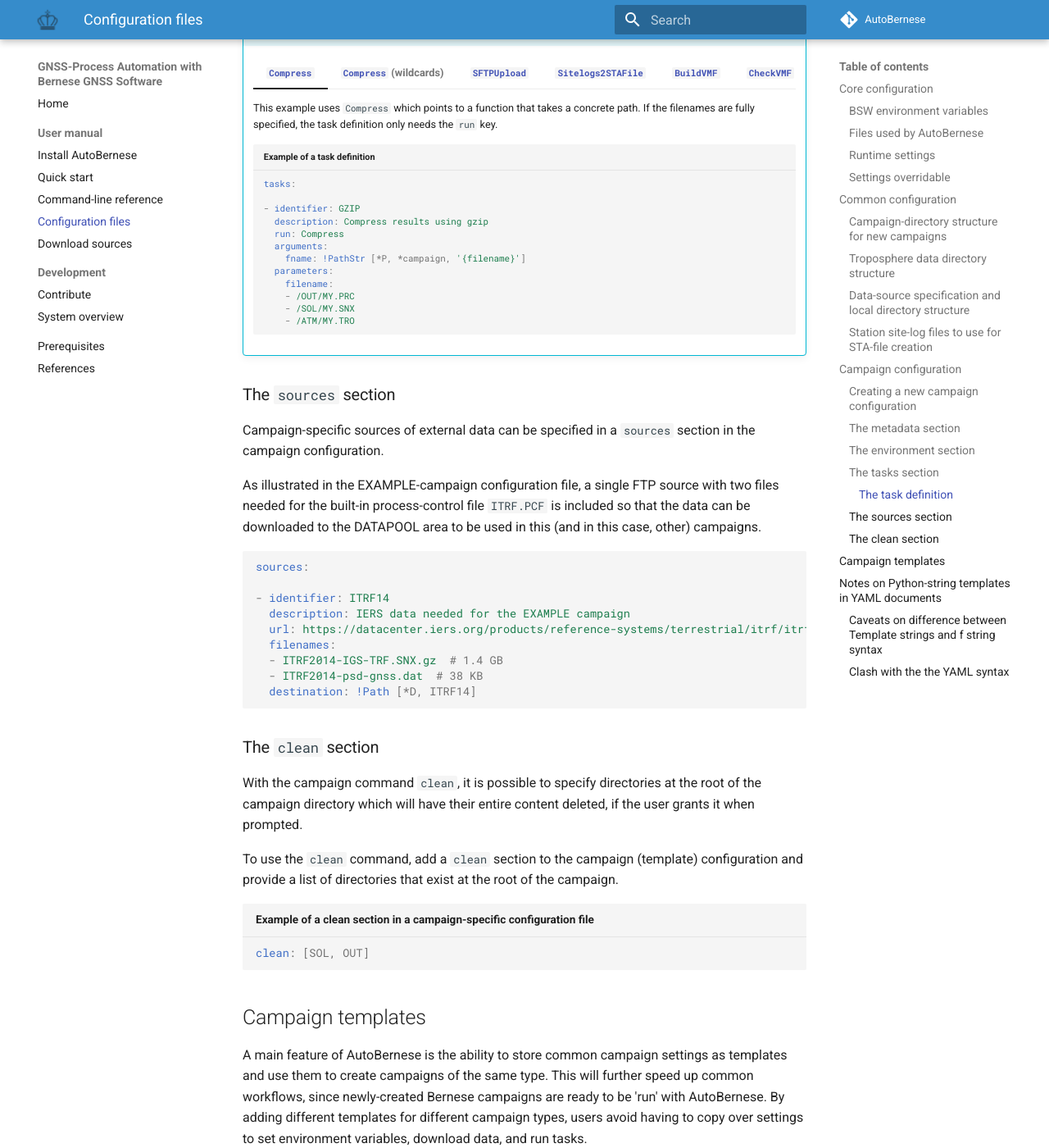
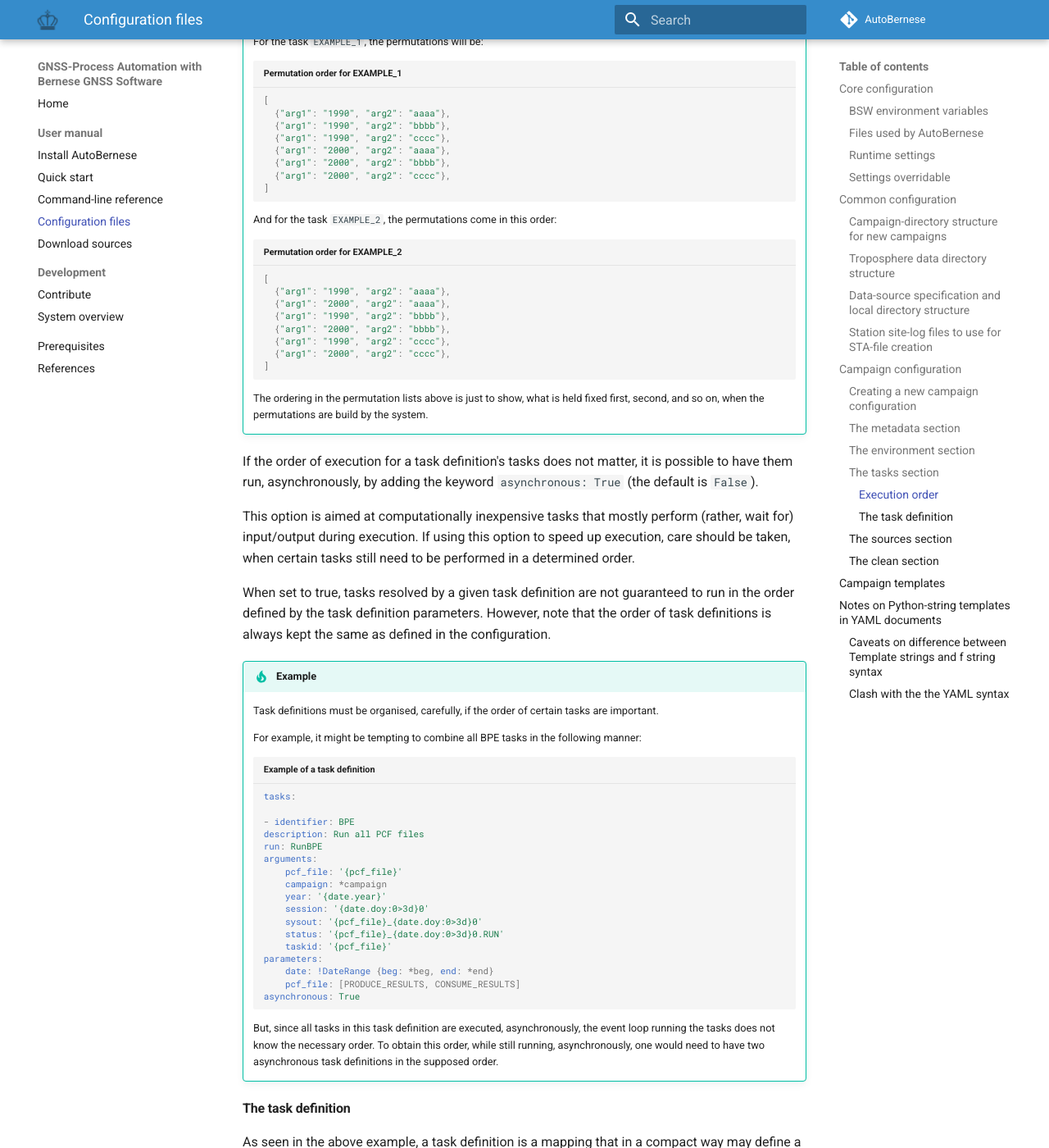
Before and after one commit to SDFIdk/AutoBernese, an MkDocs documentation site: the page built from docs/manual/configuration-files.md, in a window 1280 px wide and 1400 px high, scrolled down 13573 px. Shown: the whole window at 82% size. Built offline with MkDocs 1.6.1 and Material for MkDocs 9.7.7, drawn with Linux system fonts in a browser that asks for light colours; comment, search, counter and statistics services are not loaded; some of the changed text lies outside the part shown.

Commit message:
feat: Add asynchronous task runner
Document this and permutation order in docs on tasks section.

Added asynchronous key-word-argument to task definition in to manage what is sync and async.

````diff
--- a/docs/manual/configuration-files.md
+++ b/docs/manual/configuration-files.md
@@ -450,6 +450,136 @@ campaign. The sequence is generated at runtime, when the YAML aliases `*beg` and
 `*end` are sent to a custom constructor in AutoBernese by using the custom YAML
 tag `!DateRange` in front of the mapping.
 
+#### Execution order
+
+In general, task definitions can be seen as separate steps, and the tasks they
+define are sub-steps. The order in which task definitions are written in the
+configuration file, is the order in which they will be executed. The obvious
+reason for this is the need for imposing the logical structure of the workflow
+to the system performing the tasks.
+
+The task-definition tasks are essentially running the same function with
+different arguments. As mentioned, tasks are executed sequentially, in the order
+they are defined. A task thus has a fixed thing to run, with only the actual
+arguments being varied. The argument permutations are generated so that the
+top-most parameter being used changes the slowest, as it is only going through
+its possible values once. The next parameter goes through its values twice, and
+so on to the bottom-most parameter which goes through all its values as many
+times as there are parameters above it plus one.
+
+In practise this means that one should consider the order of parameters, when
+writing a task definition.
+
+!!! tip "Example"
+
+    In the tasks below, the only difference is in the order of entries in the
+    parameter section.
+
+    The two examples may do the same thing, but the order of the parameter
+    permutations will be different, and thus the order in which each call to to the
+    underlying API function.
+
+    ```yaml
+    tasks:
+
+    - identifier: EXAMPLE_1
+      description: Non-existing dummy task
+      run: SomeExample
+      arguments:
+        arg1: '{date.year}'
+        arg2: '{station}'
+      parameters:
+        date: [1990-01-01, 2000-01-01]
+        station: [aaaa, bbbb, cccc]
+
+    - identifier: EXAMPLE_2
+      description: Non-existing dummy task
+      run: SomeExample
+      arguments:
+        arg1: '{date.year}'
+        arg2: '{station}'
+      parameters:
+        station: [aaaa, bbbb, cccc]
+        date: [1990-01-01, 2000-01-01]
+    ```
+
+    For the task `EXAMPLE_1`, the permutations will be:
+
+    ```yaml title="Permutation order for EXAMPLE_1"
+    [
+      {"arg1": "1990", "arg2": "aaaa"},
+      {"arg1": "1990", "arg2": "bbbb"},
+      {"arg1": "1990", "arg2": "cccc"},
+      {"arg1": "2000", "arg2": "aaaa"},
+      {"arg1": "2000", "arg2": "bbbb"},
+      {"arg1": "2000", "arg2": "cccc"},
+    ]
+    ```
+
+    And for the task `EXAMPLE_2`, the permutations come in this order:
+
+    ```yaml title="Permutation order for EXAMPLE_2"
+    [
+      {"arg1": "1990", "arg2": "aaaa"},
+      {"arg1": "2000", "arg2": "aaaa"},
+      {"arg1": "1990", "arg2": "bbbb"},
+      {"arg1": "2000", "arg2": "bbbb"},
+      {"arg1": "1990", "arg2": "cccc"},
+      {"arg1": "2000", "arg2": "cccc"},
+    ]
+    ```
+
+    The ordering in the permutation lists above is just to show, what is held
+    fixed first, second, and so on, when the permutations are build by the
+    system.
+
+If the order of execution for a task definition's tasks does not matter, it is
+possible to have them run, asynchronously, by adding the keyword `asynchronous:
+True` (the default is `False`).
+
+This option is aimed at computationally inexpensive tasks that mostly perform
+(rather, wait for) input/output during execution. If using this option to speed
+up execution, care should be taken, when certain tasks still need to be
+performed in a determined order.
+
+When set to true, tasks resolved by a given task definition are not guaranteed
+to run in the order defined by the task definition parameters. However, note
+that the order of task definitions is always kept the same as defined in the
+configuration.
+
+!!! tip "Example"
+
+    Task definitions must be organised, carefully, if the order of certain tasks
+    are important.
+
+    For example, it might be tempting to combine all BPE tasks in the following
+    manner:
+
+    ```yaml title="Example of a task definition"
+    tasks:
+
+    - identifier: BPE
+    description: Run all PCF files
+    run: RunBPE
+    arguments:
+        pcf_file: '{pcf_file}'
+        campaign: *campaign
+        year: '{date.year}'
+        session: '{date.doy:0>3d}0'
+        sysout: '{pcf_file}_{date.doy:0>3d}0'
+        status: '{pcf_file}_{date.doy:0>3d}0.RUN'
+        taskid: '{pcf_file}'
+    parameters:
+        date: !DateRange {beg: *beg, end: *end}
+        pcf_file: [PRODUCE_RESULTS, CONSUME_RESULTS]
+    asynchronous: True
+    ```
+
+    But, since all tasks in this task definition are executed, asynchronously, the
+    event loop running the tasks does not know the necessary order. To obtain this
+    order, while still running, asynchronously, one would need to have two
+    asynchronous task definitions in the supposed order.
+
 
 #### The task definition
 
@@ -495,6 +625,10 @@ Requirements:
     name in the `parameters` section. The value must be a sequence or iterable
     of values that the parameter may take inside any of the argument string
     template formats.
+
+*   `asynchronous` is not needed, but when set it must be either `True` or
+    `False` (the latter being the default). It determines the scheduling of
+    tasks at the task-definition level.
 
 [PYDOC-FORMAT-STRINGS]: https://docs.python.org/3/library/string.html#formatstrings
 
````
Also changed, not shown: 6 other files.
